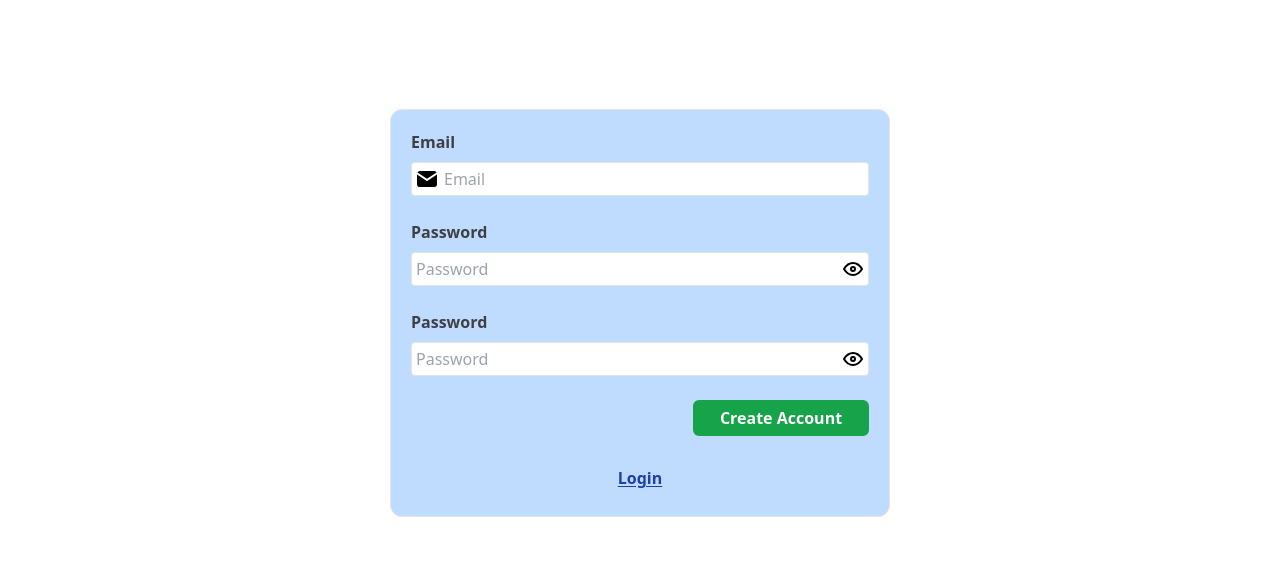
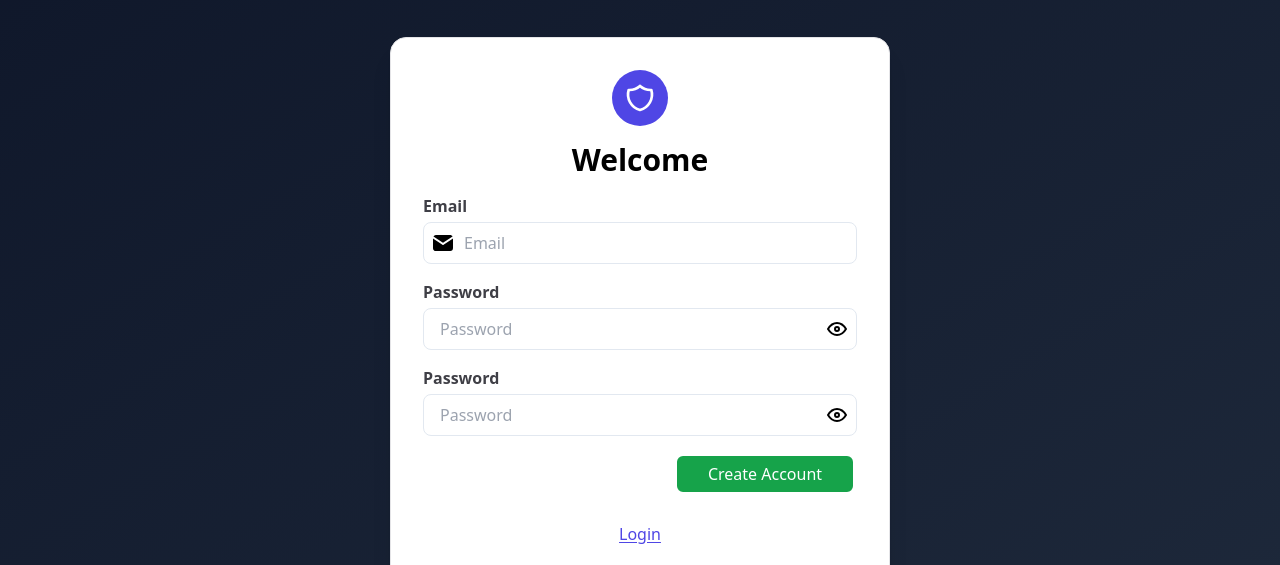
Before and after one commit to Marco90v/passwallet, a React (Vite) app: page / in a window 1280 px wide. Shown: the part 387-952 px from the top of the page. Built offline with nearby package versions, Linux system fonts and the light colour scheme.

Commit message:
style: mejoras visuales

```diff
--- a/src/components/Button.tsx
+++ b/src/components/Button.tsx
@@ -6,10 +6,10 @@ const getColor = (color:string) => {
     return "bg-red-600 border-red-600 text-black hover:bg-red-500"
   }
   if(color === "blue") {
-    return "bg-blue-600 border-blue-600 text-white hover:bg-blue-500"
+    return "bg-indigo-600 border-indigo-600 text-white hover:bg-indigo-700"
   }
   if(color === "link") {
-    return "bg-transparent border-transparent text-blue-800 dark:text-blue-200 content-center underline underline-offset-2 hover:text-blue-600"
+    return "bg-transparent border-transparent text-indigo-600 content-center underline underline-offset-2 hover:text-indigo-700"
   }
   return "bg-white border-white text-black"
 }
@@ -18,7 +18,7 @@ const Button = (props:ButtonProps) => {
   const { children, className, onClick, type="button", disabled=false, color="" } = props;
   return (
     <button
-      className={`${getColor(color)} rounded-md m-1 px-4 py-1 font-bold flex gap-1 border-solid border-2 justify-center items-center transition-colors duration-300 ${className}`}
+      className={`${getColor(color)} rounded-md m-1 px-4 py-1 flex gap-1 border-solid border-2 justify-center items-center transition-colors duration-300 ${className}`}
       type={type}
       onClick={onClick}
       disabled={disabled}
--- a/src/components/FromSession.tsx
+++ b/src/components/FromSession.tsx
@@ -14,7 +14,7 @@ const FormSession = <T extends FieldValues> ({handleSubmit, children}:props<T>)
 
   return (
     <form
-      className="m-auto flex flex-col w-[500px] gap-4 p-4 border-solid border border-zinc-200 rounded-xl bg-blue-200 dark:bg-zinc-700"
+      className="m-auto flex flex-col w-[500px] gap-4 p-8 border-solid border border-zinc-200 bg-white rounded-2xl shadow-xl"
       onSubmit={accion}
     >
       {children}
--- a/src/components/Input.tsx
+++ b/src/components/Input.tsx
@@ -9,13 +9,21 @@ import mail from "@assets/icons/mail.svg";
 
 const InputBase = <T extends FieldValues> (props:InputProps<T>) => {
   const { identify, register, required=false, className="", type=TEXT, ...other } = props;
+	const extraClasses = `${type===PASSWORD && "pr-10"} ${type===EMAIL && "pl-10"}`;
   return (
-    <input {...other}  id={identify} className={`${type===PASSWORD && "pr-8 w-full"} ${type===EMAIL && "pl-8 w-full"} p-1 m-1 rounded border-solid border border-zinc-200 ${className}`} {...register(identify, {required})}  />
+		// <input {...other}  id={identify} className={`${type===PASSWORD && "pr-8 w-full"} ${type===EMAIL && "pl-8 w-full"} p-1 m-1 rounded border-solid border border-zinc-200 ${className}`} {...register(identify, {required})}  />
+    <input
+			{...other}
+			id={identify}
+			type={type}
+			className={`${extraClasses} w-full px-4 py-2 rounded-lg border border-slate-200 focus:outline-none focus:ring-2 focus:ring-indigo-500 focus:border-transparent transition-all ${className}`}
+			{...register(identify, {required})}
+		/>
   );
 }
 
 const Input = <T extends FieldValues> (props:InputProps<T>) => {
-	const { type=TEXT, className="" } = props;
+	const { type=TEXT } = props;
 	const [isView, setIsView] = useState<boolean>(false);
 
 	if(type === PASSWORD) {
--- a/src/components/Label.tsx
+++ b/src/components/Label.tsx
@@ -1,7 +1,7 @@
 const Label = (props:LabelProps) => {
   const { children, className="", ...other } = props;
   return (
-    <label className={`text-black m-1 dark:text-white ${className}`} {...other}>
+    <label className={`block font-medium text-slate-700 mb-1 ${className}`} {...other}>
       {children}
     </label>
   )
--- a/src/pages/CreateAccount.tsx
+++ b/src/pages/CreateAccount.tsx
@@ -1,9 +1,13 @@
+import { ReactNode } from "react"
+import { SubmitHandler, useForm } from "react-hook-form"
+
 import Button from "@components/Button"
 import FormSession from "@components/FromSession"
 import Input from "@components/Input"
 import Label from "@components/Label"
-import { ReactNode } from "react"
-import { SubmitHandler, useForm } from "react-hook-form"
+
+import shield from "@assets/icons/shield.svg";
+
 
 interface createAccount {
   email: string
@@ -33,10 +37,16 @@ const CreateAccount = () => {
   }
 
   return (
-    <div className="flex items-center justify-center h-screen">
+    <div className="min-h-screen bg-gradient-to-br from-slate-900 to-slate-800 flex items-center justify-center p-4">
       <FormSession
         handleSubmit={handleSubmit(onSubmit)}
       >
+        <div className="flex flex-col items-center">
+          <div className="bg-indigo-600 p-3 rounded-full">
+            <img src={shield} alt="shield" className="w-8 h-8 text-white" />
+          </div>
+        </div>
+        <h1 className="text-3xl font-bold text-black text-center">Welcome</h1>
         <DivContent>
           <Label className="font-semibold text-zinc-700">Email</Label>
           <Input<createAccount> identify="email" type="email" placeholder="Email" register={register} required={true}  />
--- a/src/pages/Login.tsx
+++ b/src/pages/Login.tsx
@@ -1,11 +1,13 @@
+import { ReactNode } from "react";
 import { SubmitHandler, useForm } from "react-hook-form";
+
+import FormSession from "@components/FromSession";
 import Button from "@components/Button";
 import Input from "@components/Input";
 import Label from "@components/Label";
 
 import key from "@assets/icons/key.svg";
-import { ReactNode } from "react";
-import FormSession from "@components/FromSession";
+import shield from "@assets/icons/shield.svg";
 
 interface login {
   email: string;
@@ -31,10 +33,16 @@ const Login = () => {
     console.log(data)
   }
   return (
-    <div className="flex items-center justify-center h-screen">
+    <div className="min-h-screen bg-gradient-to-br from-slate-900 to-slate-800 flex items-center justify-center p-4">
       <FormSession
         handleSubmit={handleSubmit(onSubmit)}
       >
+        <div className="flex flex-col items-center">
+          <div className="bg-indigo-600 p-3 rounded-full">
+            <img src={shield} alt="shield" className="w-8 h-8 text-white" />
+          </div>
+        </div>
+        <h1 className="text-2xl font-bold text-slate-800 text-center">Welcome</h1>
         <DivContent>
           <Label className="font-semibold text-zinc-700">Email</Label>
           <Input<login> identify="email" type="email" placeholder="Email" register={register}  />
@@ -44,9 +52,9 @@ const Login = () => {
           <Input<login> identify="password" type="password" placeholder="Password" register={register} />
         </DivContent>
         <DivContent>
-          <Button color="blue" type="submit" className="w-[7rem] ml-auto">
-            Login
-            <img src={key} alt="key" />
+          <Button color="blue" type="submit" className="">
+            Sign In
+            <img src={key} alt="key" className="ml-2" />
           </Button>
         </DivContent>
         <DivContent>
```
Also changed, not shown: src/assets/icons/shield.svg (added).
